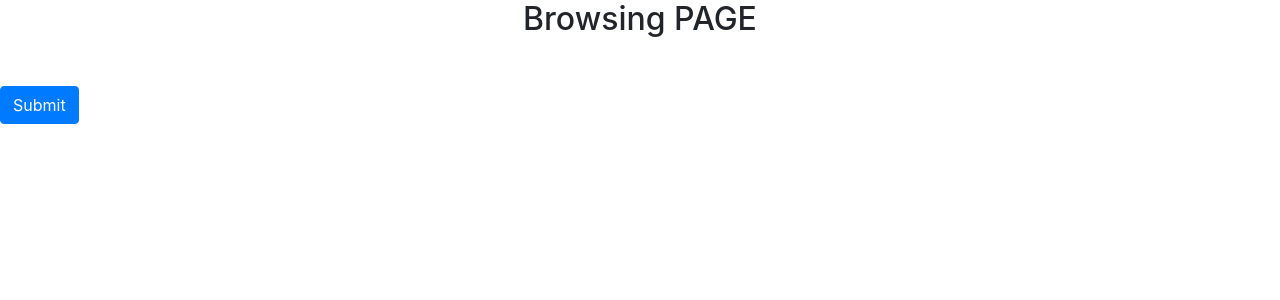
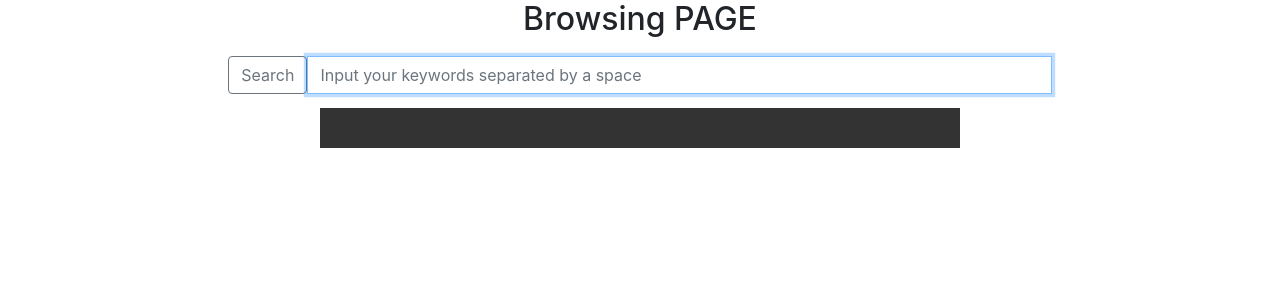
Before and after one commit to bvo4/Databases-Project, a PHP site: page /browse.php in a window 1280 px wide. Shown: the part 56-356 px from the top of the page. Run offline with PHP 8.4, Linux system fonts and the light colour scheme; data that the repository does not hold is empty.

Commit message:
Expanding the browse page

```diff
--- a/PHP web resources/browse.php
+++ b/PHP web resources/browse.php
@@ -7,15 +7,30 @@
 
 
 <style>
- .header {
-  padding: 5px;
-  text-align: center;
-  background: #1abc9c;
-  color: white;
-  font-size: 15px;
+.search_box {
+  display: block;
+  margin-left: auto;
+  margin-right: auto;
+  width: 40%;
 }
 .container {
   display: flex;
+}
+
+.parent {
+  width: 1200px;
+  background-color: #333;
+
+  margin: 20px 0; /* outer margin doesn't matter */
+}
+
+div.demo {
+    display:table;
+    width:50%;
+}
+div.demo span {
+    display:table-cell;
+    text-align:center;
 }
 .container.space-around {
   padding: 5px;
@@ -82,12 +97,23 @@ function grab_topics()
 	$stmt = mysqli_query($conn, $sql);
 	$b = 0;
 
-	echo "<form action = 'search.php' action='get'>";
-	echo '<div class="center btn-toolbar">';
+	echo "<form method = 'post' action = 'search.php'>";
+	echo '<div id="basic-primary-block" class="col-8 center">
+			<div class="input-group mb-1">
+				<div>
+					<button class="btn btn-outline-secondary" name="search" type="submit"><i aria-hidden="true"></i> Search
+					</button>
+				</div>
+					<input id="basic-search-input" name="search" autofocus="" type="text" class="form-control" placeholder="Input your keywords separated by a space" value="">
+					<div>
+					</div>
+			</div>
+		   </div>';
+	echo '<div class="center btn-toolbar demo parent">';
 	while($row = mysqli_fetch_array($stmt))
 	{
-	$test =
-			'<input src="https://maxcdn.bootstrapcdn.com/bootstrap/3.3.7/css/bootstrap.min.css" name="topic[]" type="checkbox" value="top_'
+	$test = '<span>'
+			.'<input src="https://maxcdn.bootstrapcdn.com/bootstrap/3.3.7/css/bootstrap.min.css" name="topic[]" type="checkbox" value="top_'
 			. $row['tname']
 			.'" id=tn'
 			. $b
@@ -99,6 +125,7 @@ function grab_topics()
 			.$row['tname']
 			.'</label>'
 			. '<br/> '
+			. '</span>'
 			;
 			$test = str_replace(PHP_EOL, '<br />', $test);
 			echo $test;
@@ -117,13 +144,13 @@ function grab_subtopics()
 	$stmt = mysqli_query($conn, $sql);
 	$b = 0;
 
-	echo "<form action = 'search.php' action='get'>";
-	echo '<div class="center btn-toolbar">';
+	echo '<div class="center demo btn-toolbar parent">';
 
 	while($row = mysqli_fetch_array($stmt))
 	{
 	$test =
-			'<input src="https://maxcdn.bootstrapcdn.com/bootstrap/3.3.7/css/bootstrap.min.css" name="topic[]" type="checkbox" value ="sub_'
+			'<span>'
+			.'<input src="https://maxcdn.bootstrapcdn.com/bootstrap/3.3.7/css/bootstrap.min.css" name="topic[]" type="checkbox" value ="sub_'
 			. $row['sname'] . '"'
 			.'id=sn'
 			. $b
@@ -133,7 +160,8 @@ function grab_subtopics()
 			. '">'
 			.$row['sname']
 			.'</label>'
-			. '<br/> '
+			. '<br/>'
+			. '</span>'
 			;
 			$test = str_replace(PHP_EOL, '<br />', $test);
 			echo $test;
@@ -141,11 +169,7 @@ function grab_subtopics()
 			echo "</select>";
 	}
 
-	echo "</div>
-	<button type='submit' name='submit' class='btn btn-primary'>
-			Submit
-			</button>
-		</form>";
-
+	echo "</div>";
+	echo "</form>";
 }
 ?>
```
Also changed, not shown: PHP web resources/search.php (+29 -51 lines).
